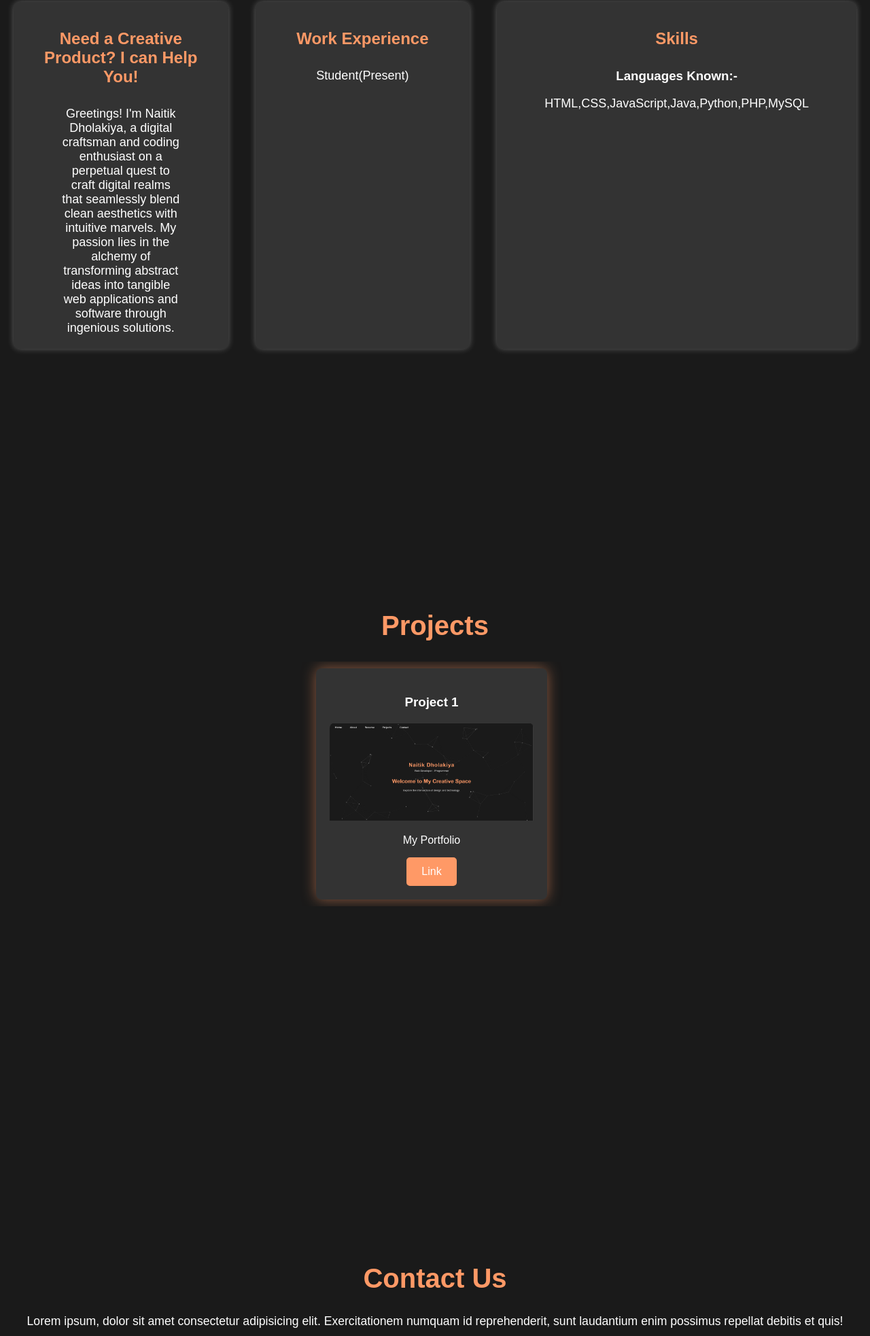
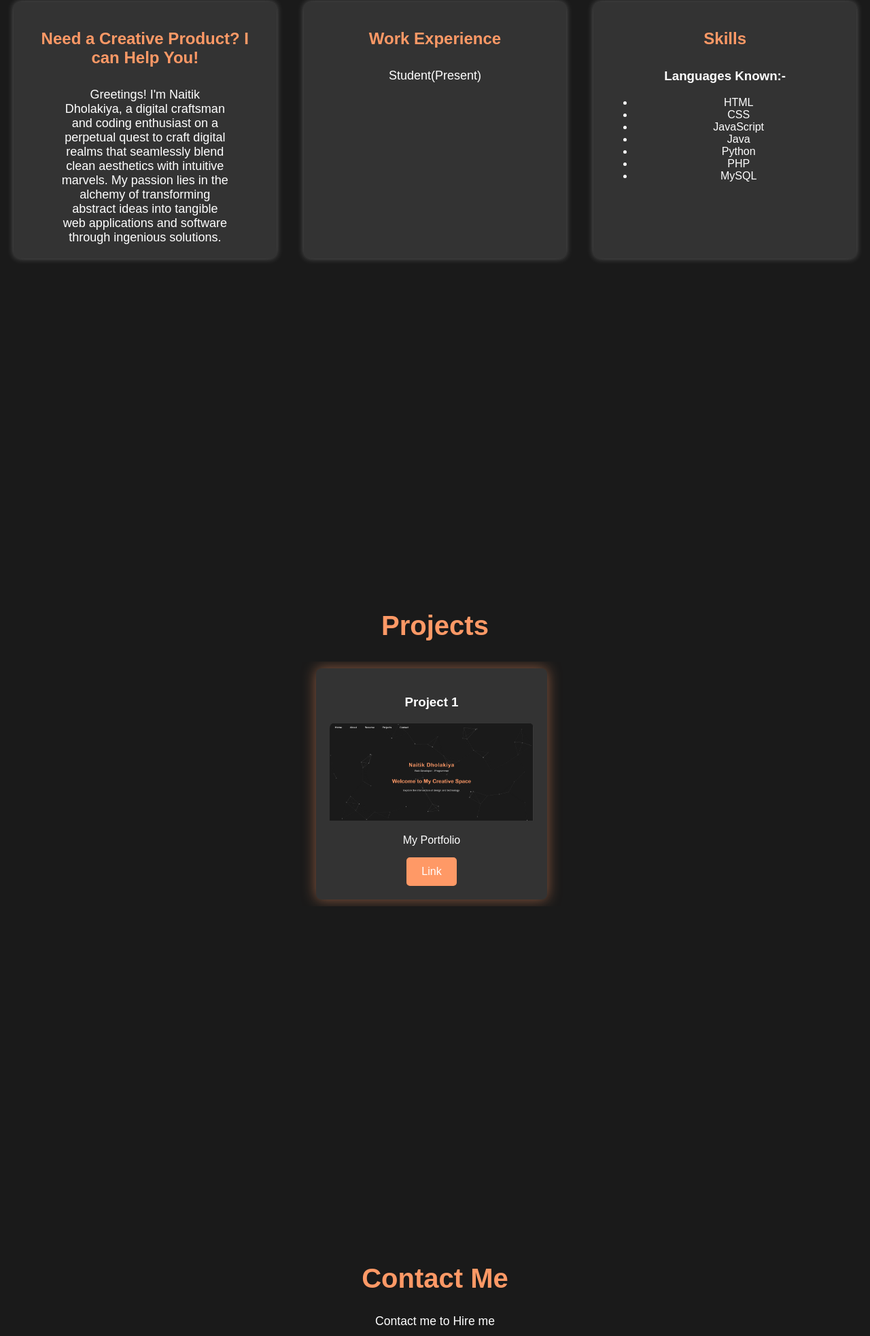
Before and after one commit to Naitik-Dholakiya/Portfolio, a plain HTML site: page index.html in a window 1280 px wide. Shown: the part 2015-3980 px from the top of the page at 68% size. Drawn offline with nearby package versions, Linux system fonts and the light colour scheme.

Commit message:
Update index.html

```diff
--- a/index.html
+++ b/index.html
@@ -104,7 +104,16 @@
                 <div class="resume-card">
                     <h2>Skills</h2>
                     <h3>Languages Known:-</h3>
-                    <p>HTML,CSS,JavaScript,Java,Python,PHP,MySQL</p>
+                    <p><ul>
+			    <li>HTML</li>
+			    <li>CSS</li>
+			    <li>JavaScript</li>
+    			    <li>Java</li>
+    			    <li>Python</li>
+    		    	    <li>PHP</li>
+    			    <li>MySQL</li>
+		       </ul>
+		    </p>
                 </div>
             </div>
         </div>
@@ -119,7 +128,7 @@
                     <h3>Project 1</h3>
                     <img src="images/Project 1.png" alt="Project 1 Screenshot">
                     <p>My Portfolio</p>
-                    <a href="https://google.com" target="_blank" class="button-link">Link</a>
+                    <a href="https://naitik-dholakiya.github.io/Portfolio/" target="_blank" class="button-link">Link</a>
                 </div>
             </div>
         </div>
@@ -127,8 +136,8 @@
 
     <section class="contact" id="contact">
 		<div class="content">
-			<h2>Contact Us</h2>
-			<p>Lorem ipsum, dolor sit amet consectetur adipisicing elit. Exercitationem numquam id reprehenderit, sunt laudantium enim possimus repellat debitis et quis!</p>
+			<h2>Contact Me</h2>
+			<p>Contact me to Hire me </p>
 		</div>
 		<div class="about-container">
 			<div class="contactInfo">
@@ -153,7 +162,7 @@
 						<p>naitik.dholakiya08@gmail.com</p>
 					</div>
 				</div>
-				<h2 class="txt">Connect with us</h2>
+				<h2 class="txt">My Socials</h2>
 				<ul class="sci">
 					<li><a href="https://www.linkedin.com/in/naitik-dholakiya"><ion-icon name="logo-linkedin"></ion-icon></a></li>
 					<li><a href="https://www.instagram.com/_.naitik08._/"><ion-icon name="logo-instagram"></ion-icon></a></li>
```
